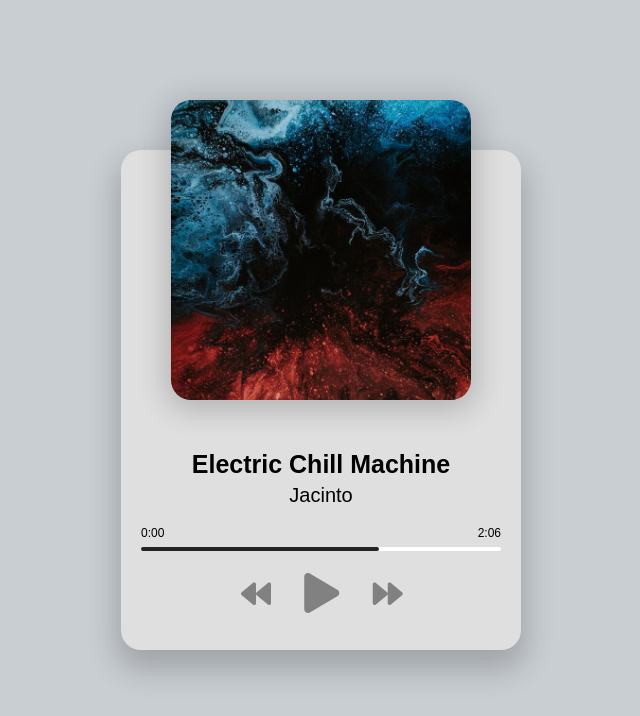
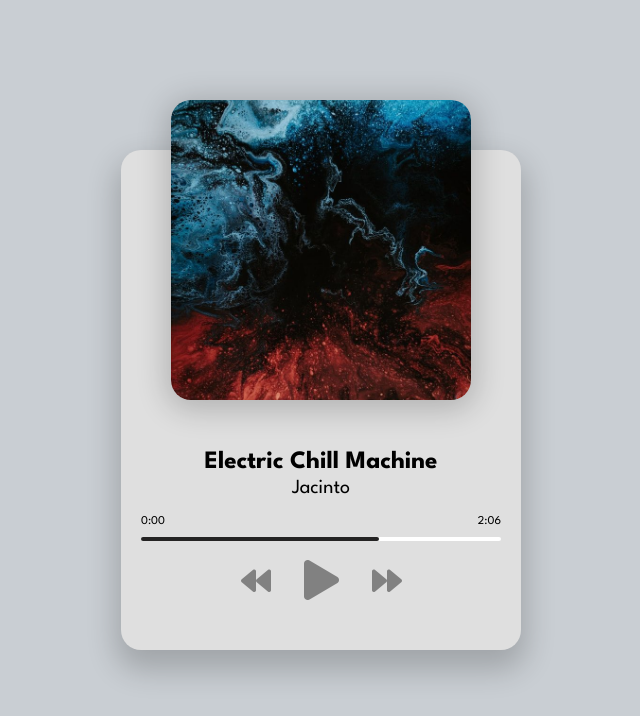
Before and after one commit to TheMahe/Music-player, a plain HTML site: page index.html in a window 1280 px wide. Shown: the whole page, without its empty margins (319-959 px from the left). Drawn offline with Linux system fonts and the light colour scheme.

Commit message:
improved css

```diff
--- a/style.css
+++ b/style.css
@@ -1,4 +1,6 @@
+/* Global Styles */
 @import url("https://fonts.googleapis.com/css2?family=League+Spartan:wght@400;700&display=swap");
+
 html {
   box-sizing: border-box;
 }
@@ -10,10 +12,11 @@ body {
   display: flex;
   justify-content: center;
   align-items: center;
-  font-family: Spartan, sans-serif;
+  font-family: "League Spartan", sans-serif;
   font-size: 12px;
 }
 
+/* Player Container */
 .player-container {
   height: 500px;
   width: 400px;
@@ -22,10 +25,10 @@ body {
   box-shadow: 0 15px 30px 5px rgba(0, 0, 0, 0.2);
 }
 
+/* Image Container */
 .img-container {
   height: 300px;
   width: 300px;
-
   position: relative;
   top: -50px;
   left: 50px;
@@ -39,6 +42,7 @@ body {
   box-shadow: 0 5px 30px 5px rgba(0, 0, 0, 0.2);
 }
 
+/* Headings */
 h2 {
   font-size: 25px;
   text-align: center;
```
